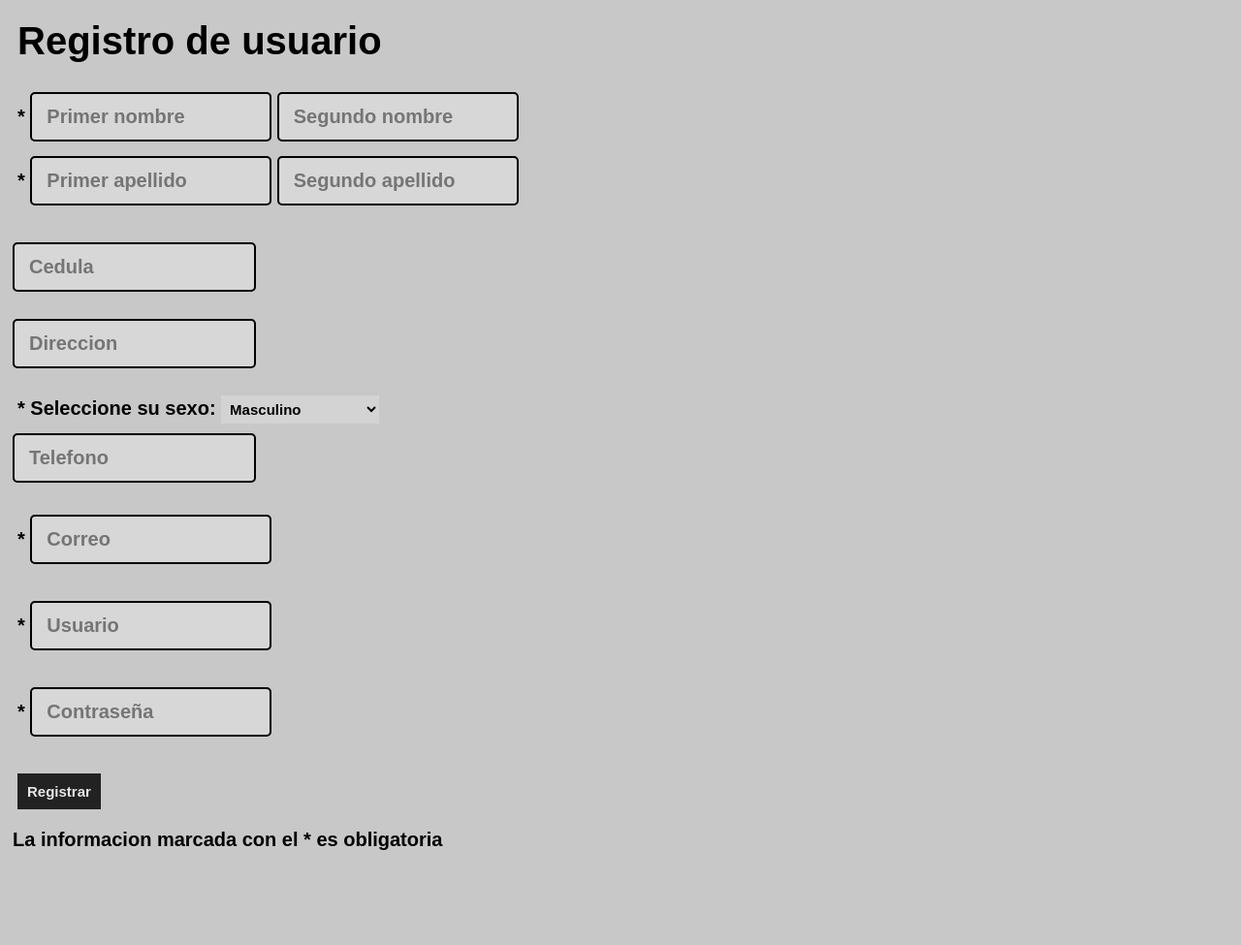
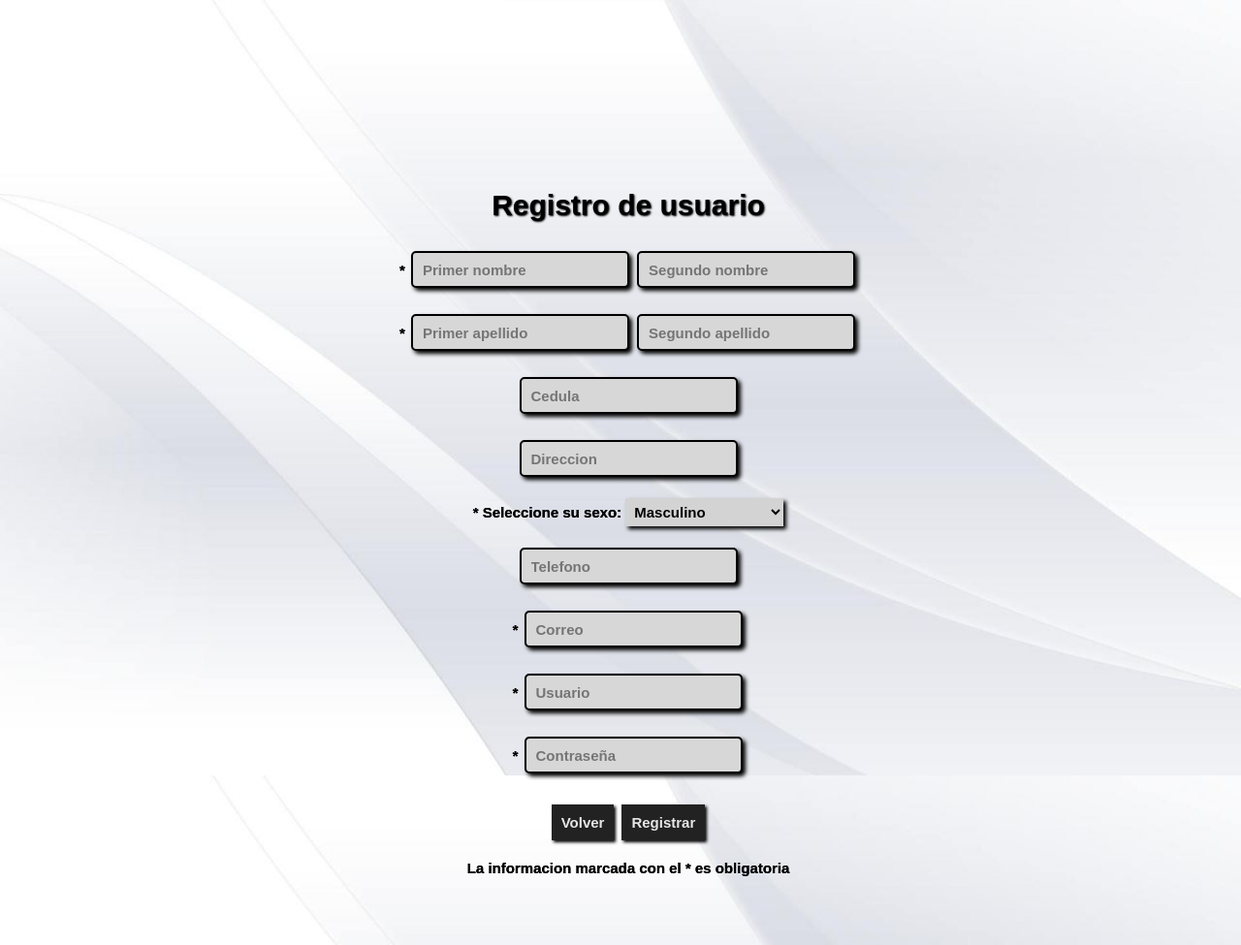
Before and after one commit to DavidL28D/ProgramacionII-Boletos-HTML, a PHP site: page /registro.php in a window 1280 px wide. Shown: the whole page at 97% size. Before the commit the page ends 877 px from the top, so only its background shows below. Run offline with PHP 8.4, Linux system fonts and the light colour scheme.

Commit message:
Preparando css

```diff
--- a/administrador.php
+++ b/administrador.php
@@ -24,9 +24,10 @@
     </head>
 
     <body>
+    <div id="contenedor">
 
         <h1 class="titulos">Bienvenido.</h1>
-        <?php echo "<p class='textos'>", $_SESSION["Nombres"]." ". $_SESSION["Apellidos"]."</p>";?>
+        <?php echo "<p class='subtitulos'>", $_SESSION["Nombres"]." ". $_SESSION["Apellidos"]."</p>";?>
 
         <form action="" method="post">
             <fieldset>
@@ -43,6 +44,7 @@
             }
         ?>
 
+    </div>
     </body>
 
 </html>
--- a/eliminar.php
+++ b/eliminar.php
@@ -15,21 +15,25 @@
 
     <head>
 
+        <link rel="stylesheet" type="text/css" href="style.css">
         <meta charset="UTF-8">
         <title>Eliminar</title>
 
     </head>
 
     <body>
+    <div id="contenedor">
+
         <?php
             include 'conexion.php';
             $con=new Conectar();
             $con->ConectarBD();
             $sql="delete from boletos where Serial='".$_GET["boleto"]."'";
             $result=$con->getConexion()->query($sql);
-            echo 'Se ha borrado correctamente el registro seleccionado<br><br> <a href="listado.php">Volver</a>';
+            echo '<h1 class="titulos">Se ha borrado correctamente el registro seleccionado<br><br></h1> <a href="listado.php">Volver</a>';
 
         ?>
+    </div>
     </body>
 
 </html>
--- a/index.php
+++ b/index.php
@@ -18,7 +18,6 @@
     <head>
 
         <link rel="stylesheet" type="text/css" href="style.css">
-
         <meta charset="UTF-8">
         <meta name="viewport" content="width=device-width, initial-scale=1.0">
         <meta http-equiv="X-UA-Compatible" content="ie=edge">
@@ -27,6 +26,8 @@
     </head>
 
     <body>
+    <div id="contenedor">
+
         <h1 class="titulos">INGRESAR</h1>
 
         <form action="" method="post">
@@ -82,6 +83,8 @@
         <br>Programación II Sección 1.
 
         </footer>
+
+    </div>
     </body>
 
 </html>
--- a/registro.php
+++ b/registro.php
@@ -26,46 +26,38 @@
     </head>
 
     <body>
+    <div id="contenedor">
 
         <h1 class="titulos">Registro de usuario</h1>
 
         <form action="" method="post">
             <fieldset>
-                <p class="textos">*
-                    <input type="text" name="primer_nombre" id="primer_nombre" placeholder="Primer nombre" required="required">
-                    <input type="text" name="segundo_nombre" id="segundo_nombre" placeholder="Segundo nombre">
-                </p>
 
-                <p class="textos">*
-                    <input type="text" name="primer_apellido" id="primer_apellido" placeholder="Primer apellido" required="required">
+                <p class="textos">
+                    * <input type="text" name="primer_nombre" id="primer_nombre" placeholder="Primer nombre" required="required">
+                    <input type="text" name="segundo_nombre" id="segundo_nombre" placeholder="Segundo nombre"><br/><br/>
+
+                    * <input type="text" name="primer_apellido" id="primer_apellido" placeholder="Primer apellido" required="required">
                     <input type="text" name="segundo_apellido" id="segundo_apellido" placeholder="Segundo apellido"><br/><br/>
-                </p>
 
-                <input type="text" name="cedula" id="cedula" placeholder="Cedula"><br/><br/>
-                <input type="text" name="direccion" id="direccion" placeholder="Direccion"><br/><br/>
+                    <input type="text" name="cedula" id="cedula" placeholder="Cedula"><br/><br/>
+                    <input type="text" name="direccion" id="direccion" placeholder="Direccion"><br/><br/>
 
-                <p class="textos">* Seleccione su sexo:
+                    * Seleccione su sexo:
                     <select name="sexo" id="sexo">
                         <option value="0">Masculino</option>
                         <option value="1">Femenino</option>
                         <option value="2">Prefiero no decirlo</option>
-                    </select>
+                    </select><br/><br/>
+
+                    <input type="text" name="telefono" id="telefono" placeholder="Telefono"><br/><br/>
+                    * <input type="text" name="correo" id="correo" placeholder="Correo" required="required"><br/><br/>
+                    * <input type="text" name="user" id="user" placeholder="Usuario" required="required"><br/><br/>
+                    * <input type="password" name="pass" id="pass" placeholder="Contraseña" required="required"><br/><br/>
+
                 </p>
 
-                <input type="text" name="telefono" id="telefono" placeholder="Telefono"><br/><br/>
-
-                <p class="textos">*
-                    <input type="text" name="correo" id="correo" placeholder="Correo" required="required"><br/><br/>
-                </p>
-
-                <p class="textos">*
-                    <input type="text" name="user" id="user" placeholder="Usuario" required="required"><br/><br/>
-                </p>
-
-                <p class="textos">*
-                    <input type="password" name="pass" id="pass" placeholder="Contraseña" required="required"><br/><br/>
-                </p>
-
+                <input type="submit" name="boton" value="Volver">
                 <input type="submit" name="boton" value="Registrar">
 
             </fieldset>
@@ -105,10 +97,14 @@
                             echo '<script type="text/javascript">alert("Error al registrar.");</script>';
                         }
                     }
-                }
+                }else if(isset($_POST["boton"]) && $_POST["boton"] == "Volver"){
+                    header("location:index.php");
+                }//boton
+
             ?>
         <p class="textos">La informacion marcada con el * es obligatoria</p>
 
+    </div>
     </body>
 
 </html>
--- a/style.css
+++ b/style.css
@@ -1,6 +1,15 @@
-body{
-    background-color: rgb(200, 200, 200);
-}
+html{
+    background-image: url("img/background.jpg");
+    background-size: 100% 100%;
+    background-repeat: no-repeat;
+    background-attachment: fixed;
+    width: 100%;
+    height: 100%;
+    margin: 0 auto;
+    padding: 0 auto;
+    vertical-align: middle;
+    text-align: center; /* Este es para Internet Explorer ¬¬, que de lo contrario no lo centrará (en los navegadores antiguos) */
+  }
 
 fieldset{
     border: none;
@@ -8,59 +17,112 @@ fieldset{
     margin: 15px 5px;
 }
 
-input[type=text], [type=password]  {
+footer{
+    font-size: 10px;
+    font-weight: bold;
+}
+
+table{
+    margin: auto;
+    text-align: center;
+    border-collapse: collapse;
+    background-color: white;
+    border: 2px solid black;
+    width: 70%;
+    text-shadow: #000 0.15px 0.15px 0.25px;
+
+}
+
+table, tr, th{
+    border-collapse: collapse;
+    background-color: lightgrey;
+    border: 2px solid black;
+    height: 25px;
+    font-size: 18px;
+    text-shadow: #000 0.15px 0.15px 0.25px;
+
+}
+
+table, tr, td{
+    border-collapse: collapse;
+    background-color: whitesmoke;
+
+    border: 1px solid black;
+    height: 25px;
+    font-size: 14px;
+    text-shadow: #000 0.15px 0.15px 0.25px;
+
+}
+
+input[type=text], [type=password], [type=number], [type=date]  {
 
     background-color: #D7D7D7;
     color: #000000;
-    width: 20%;
-    padding: 12px 15px;
-    margin: 5px 0px;
-    box-sizing: border-box;
+
+    padding: 2px 10px;
+    margin: 5px 2px;
+    height: 30px;
+    width: auto;
+
     border: 2px solid #000000;
     border-radius: 5px;
-    font-size: 20px;
+
+    font-size: 15px;
     font-weight: bold;
+    /*text-shadow: #000 0.10px 0.10px 0.20px;*/
+
+    box-shadow: #000 3px 3px 4px;
 
 }
 
 input[type=button], input[type=submit], input[type=reset] {
 
     background-color: rgb(34, 34, 34);
+    color: rgb(230, 230, 230);
+
     border: none;
-    color: rgb(230, 230, 230);
+    margin: 5px 2px;
     padding: 10px 10px;
+
     text-decoration: none;
     font-size: 15px;
     font-weight: bold;
-    margin: 5px 5px;
+
     cursor: pointer;
+
+    box-shadow: rgb(0, 0, 0) 2px 2px 3px;
 
 }
 
 select{
 
+    height: auto;
+    width: auto;
+
     background: lightgray;
     border: none;
     font-size: 15px;
     font-weight: bold;
-    height: auto;
-    width: auto;
     padding: 5px;
-
+    box-shadow: #000 3px 3px 4px;
+    /*text-shadow: #000 0.10px 0.10px 0.20px;*/
 
  }
 
 a{
-    font-size: 15px;
+    font-size: 18px;
     color: #161C63;
     font-weight: bold;
+    text-shadow: rgb(0, 0, 0) 0.25px 0.25px 0.5px;
 }
 
 .titulos{
+
     font-family: Arial, Helvetica, sans-serif;
     font-weight: bold;
-    font-size: 40px;
+    font-size: 30px;
     margin: 20px 10px;
+    text-shadow: #000 1px 1px 2px;
 }
 
 .subtitulos{
@@ -68,11 +130,21 @@ a{
     font-weight: bold;
     font-size: 25px;
     margin: 15px 10px;
+    text-shadow: #000 0.15px 0.15px 0.25px;
 }
 
 .textos{
     font-family: Arial, Helvetica, sans-serif;
     font-weight: bold;
-    font-size: 20px;
+    font-size: 15px;
     margin: 5px 5px;
+    text-shadow: #000 0.15px 0.15px 0.25px;
 }
+
+#contenedor {
+    width: 100%;
+    height:100%;
+    position: absolute;
+    top: 50%;
+    margin-top: -225px;
+}
```
Also changed, not shown: cliente.php (+5 -2 lines), detalles.php (+10 -6 lines), editar.php (+12 -0 lines), listado.php (+16 -6 lines), registrar_boleto.php (+11 -2 lines), registrar_evento.php (+16 -9 lines), img/background.jpg (added).
